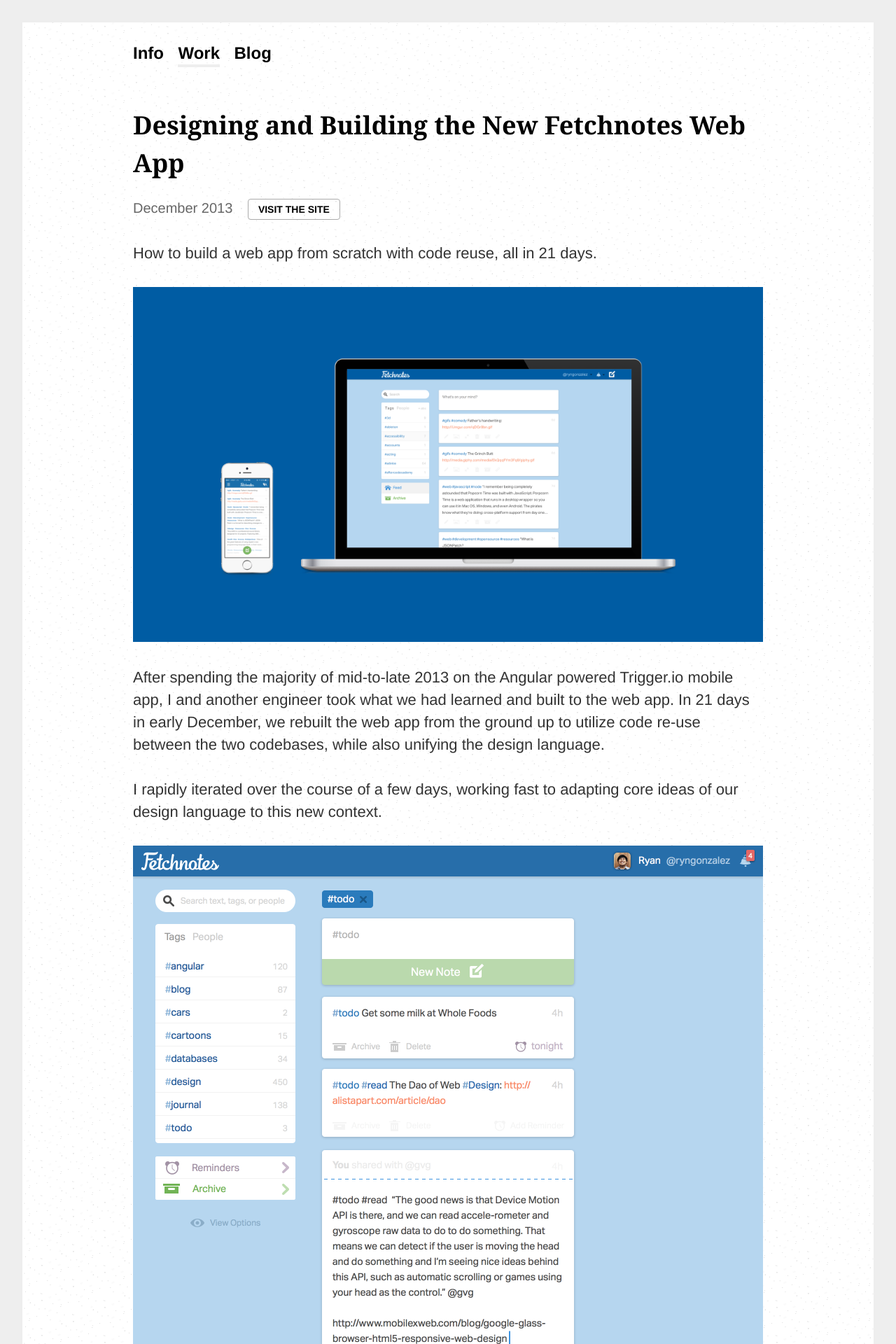
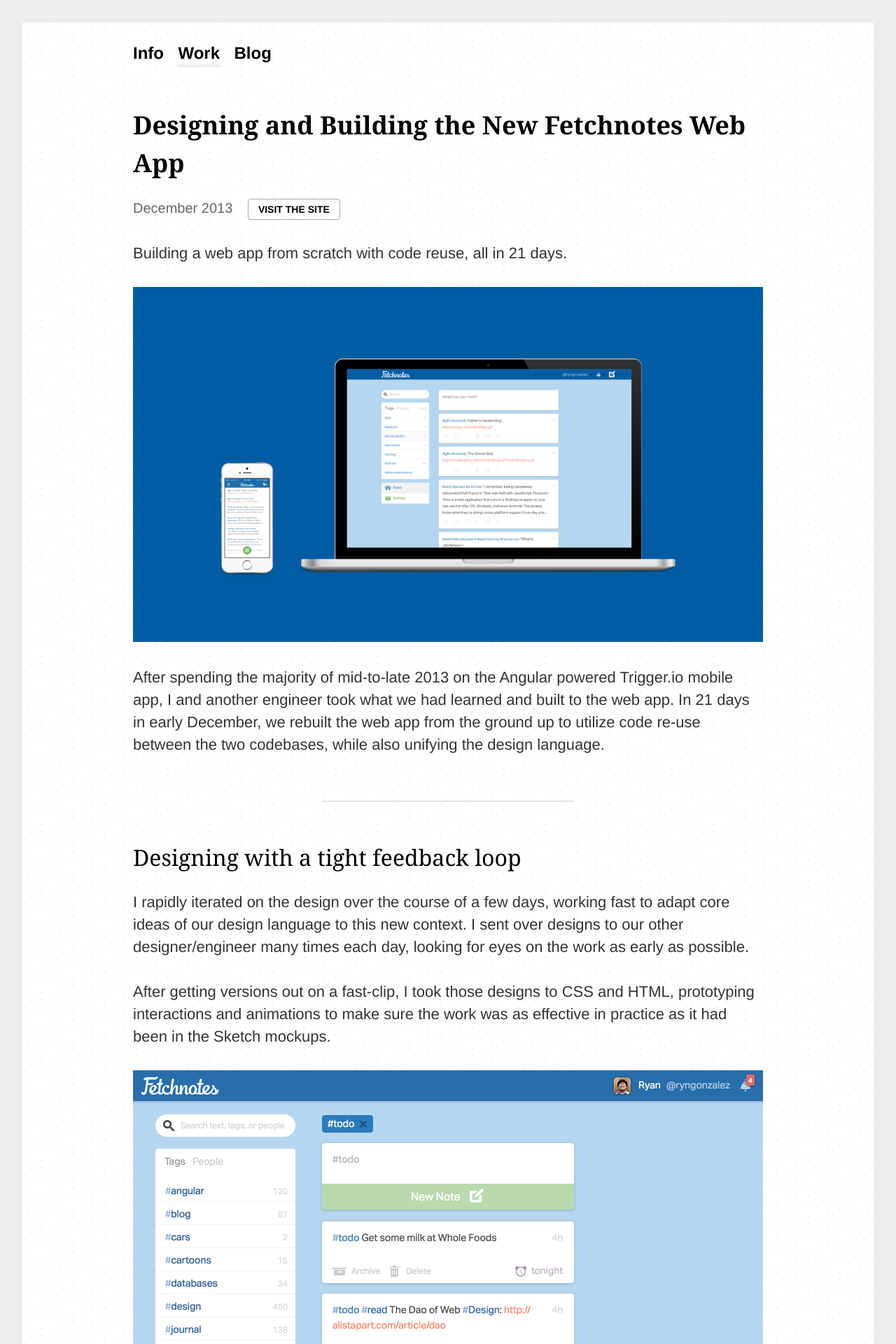
Before and after one commit to ryngonzalez/ryngonzalez.com, a Jekyll site: the page built from _work/fetchnotes/working-in-unison.md, in a window 1280 px wide. Shown: the top 1920 px of the page at 70% size. Built offline with Jekyll 4.4.1, drawn with Linux system fonts in a browser that asks for light colours; some of the changed text lies outside the part shown.

Commit message:
Push up more case studies

```diff
--- a/_work/fetchnotes/working-in-unison.md
+++ b/_work/fetchnotes/working-in-unison.md
@@ -6,25 +6,35 @@
 date: '2013-12-01T12:00:00-00:00'
 when: December 2013
 site: http://fetchnotes.com
-excerpt: How to build a web app from scratch with code reuse, all in 21 days.
+excerpt: Building a web app from scratch with code reuse, all in 21 days.
 ---
 
 After spending the majority of mid-to-late 2013 on the Angular powered Trigger.io mobile app, I and another engineer took what we had learned and built to the web app. In 21 days in early December, we rebuilt the web app from the ground up to utilize code re-use between the two codebases, while also unifying the design language.
 
-I rapidly iterated over the course of a few days, working fast to adapting core ideas of our design language to this new context.
+---
+
+## Designing with a tight feedback loop
+I rapidly iterated on the design over the course of a few days, working fast to adapt core ideas of our design language to this new context. I sent over designs to our other designer/engineer many times each day, looking for eyes on the work as early as possible.
+
+After getting versions out on a fast-clip, I took those designs to CSS and HTML, prototyping interactions and animations to make sure the work was as effective in practice as it had been in the Sketch mockups.
 
 ![](/images/webapp-concept-1.png)
 ↑ I took the concept of notes as a feed of items to it's simplest implementation, a time-ordered list with new items flowing from the top.
 
 ![](/images/webapp-concept-2.png)
-↑ I brought the clean lines, simple colors, and the levels of depth from the design style of the mobile app.
+↑ I brought the clean lines, simple colors, and the levels of depth from the design language of the mobile app.
 
 ![](/images/webapp-concept-3.png)
 ↑ I took a forward looking step to incorporate new in-progress features into the conceptualization of the web app, to make sure the choices being made then could be flexible enough for the new work to come, like reminders and saved lists.
 
-After doing rapid iterations to find the core of what we needed to build, I rendezvouz'd with my engineering partner, and we sat down to ship this out. He had been adapting mobile WebSQL code for use in the browser, and after that core model code was written, we collaborated on building out the page controllers and components.
+After doing a quick succesion of iterations to find the core of what we needed to build, I rendezvouz'd with my engineering partner, and we sat down to build and ship this. While I had been designing, he had been adapting mobile WebSQL code for use in the browser, and after that core model code was written, we collaborated on building out the page controllers and components.
+
+---
 
 ![](/images/web-app-1.png)
+
+
+## Using design details to drive engagement
 
 One of the core value propositions we worked around was building in smart analysis of note content to provide actionable content, services, and related information that was relevant to the content of the notes. One of the early parts of this smart content that we provided was Amazon previews for book notes. I took it upon myself to figure out how to make this content more attractive, and I took a page from Oyster books: they used an gradient overlay over a flat cover image to imitate the depth and look of a physical book.
 
@@ -32,6 +42,8 @@
 
 ![](/images/web-app-2.png)
 
+## Adapting iOS features to the web
+
 Organization in Fetchnotes is completely dictated through hashtags; one of the things I wanted to add to the web app was a easier way to type out hashtags you've already used, just as we did in the existing mobile app. So, we took that code, adapted it and solved new problems brought on by the new context (like suggestion placement based on cursor position) and built it out for the web app.
 
 ![](/images/web-app-3.png)
--- a/styles/_sass/_base.scss
+++ b/styles/_sass/_base.scss
@@ -22,7 +22,16 @@
 
 
 img,
-video {
+video,
+iframe {
   max-width: 100%;
   margin-bottom: 2em;
 }
+
+hr {
+  margin: 4rem auto;
+  border: none;
+  background: #ccc;
+  height: 1px;
+  width: 40%;
+}
```
Also changed, not shown: _work/fetchnotes/communicating-our-value.md (+10 -10 lines), _work/fetchnotes/the-final-experience-is-all-that-matters.md (+10 -0 lines).
